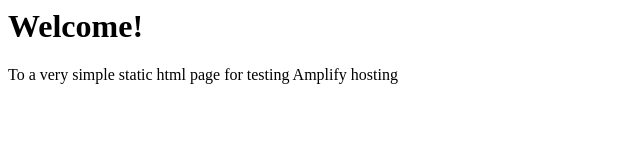
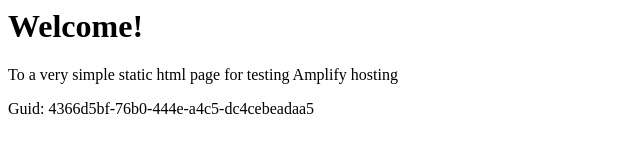
Before and after one commit to aws-aemilia-nrt/Github-PR-Commit-Integration-Test-DoNotTouch-Gith-OKSLNVO2-v1-prod-ap-northeast-1, a website: page src/index.html in a window 1280 px wide. Shown: the whole page, without its empty margins (0-640 px from the left). Drawn offline with Linux system fonts and the light colour scheme.

Commit message:
commit from integ tests

```diff
--- a/src/index.html
+++ b/src/index.html
@@ -1,3 +1,5 @@
+
+
 <html lang="en">
 
 <head>
@@ -10,6 +12,6 @@
 <body>
     <h1>Welcome!</h1>
     <p>To a very simple static html page for testing Amplify hosting</p>
-</body>
+    <p>Guid: 4366d5bf-76b0-444e-a4c5-dc4cebeadaa5</p></body>
 
 </html>
```
